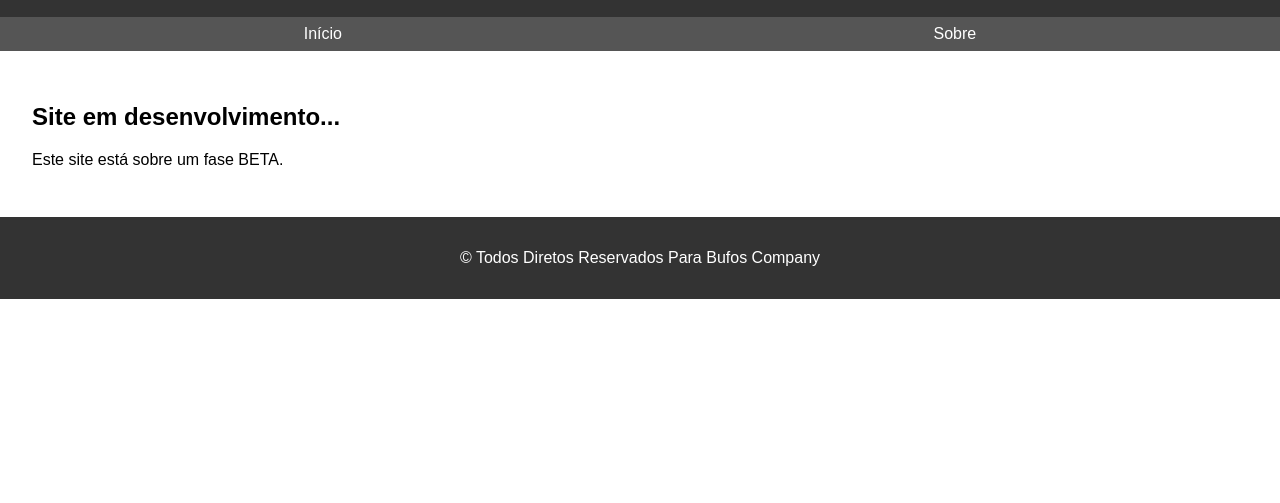
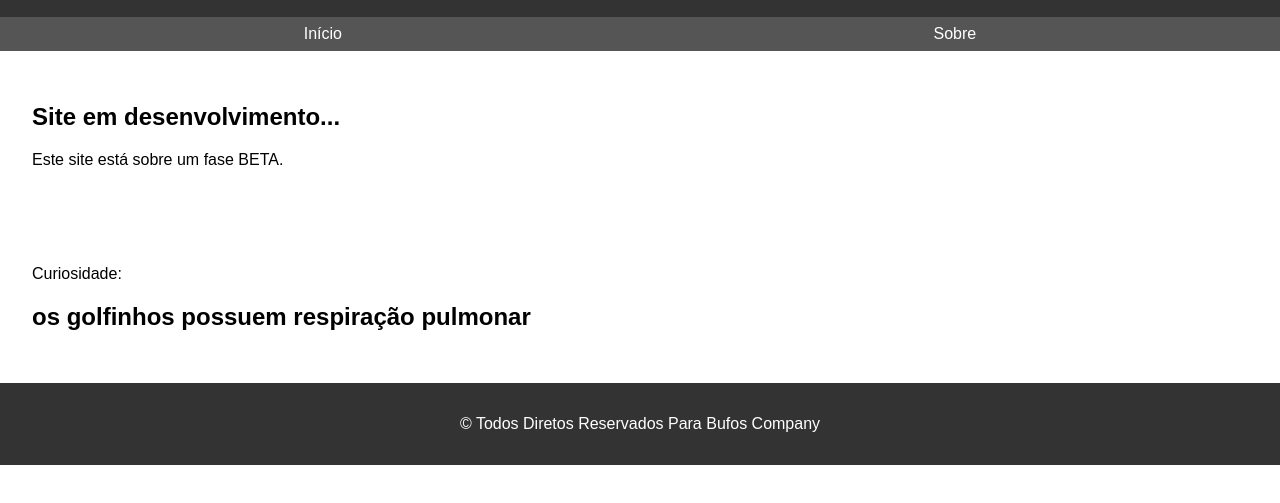
Before and after one commit to BufusRegularis/meu-primeiro-site, a plain HTML site: page index.html in a window 1280 px wide. Shown: the part 95-598 px from the top of the page. Drawn offline with Linux system fonts and the light colour scheme.

Commit message:
Update index.html

```diff
--- a/index.html
+++ b/index.html
@@ -56,6 +56,11 @@
         <h2>Site em desenvolvimento... </h2>
         <p>Este site está sobre um fase BETA.</p>
     </section>
+
+        <section>
+        <p>Curiosidade:</p>
+        <h2> os golfinhos possuem respiração pulmonar </h2>
+    </section>
     <footer>
         <p>&copy; Todos Diretos Reservados Para Bufos Company</p>
     </footer>
```
